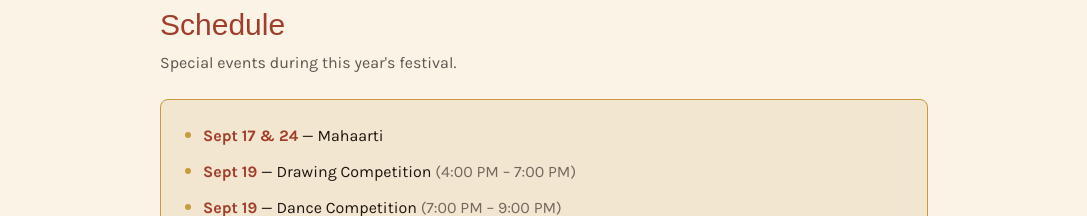
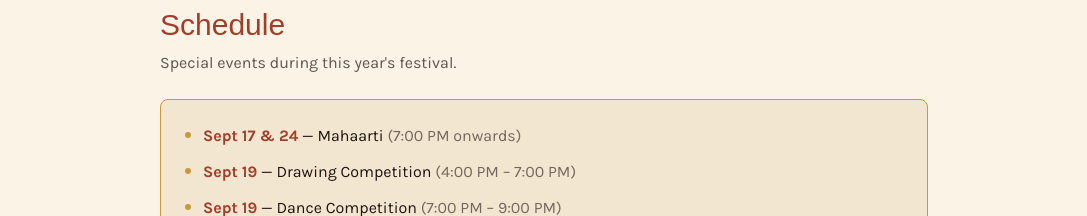
Before and after one commit to AkashPuri-07/ganeshotsav-website, a Next.js app: page / in a window 1280 px wide. Shown: the part 3280-3496 px from the top of the page, without its empty margins (96-1183 px from the left). Built offline with nearby package versions, Linux system fonts and the light colour scheme; a web font is replaced by a local one.

Commit message:
Add Mahaarti time to Schedule section
Co-Authored-By: Claude Sonnet 5 <noreply@anthropic.com>

```diff
--- a/src/data/schedule.ts
+++ b/src/data/schedule.ts
@@ -7,7 +7,7 @@ export type ScheduleEvent = {
 };
 
 export const scheduleEvents: ScheduleEvent[] = [
-  { date: "Sept 17 & 24", event: "Mahaarti" },
+  { date: "Sept 17 & 24", event: "Mahaarti", time: "7:00 PM onwards" },
   {
     date: "Sept 19",
     event: "Drawing Competition",
```
